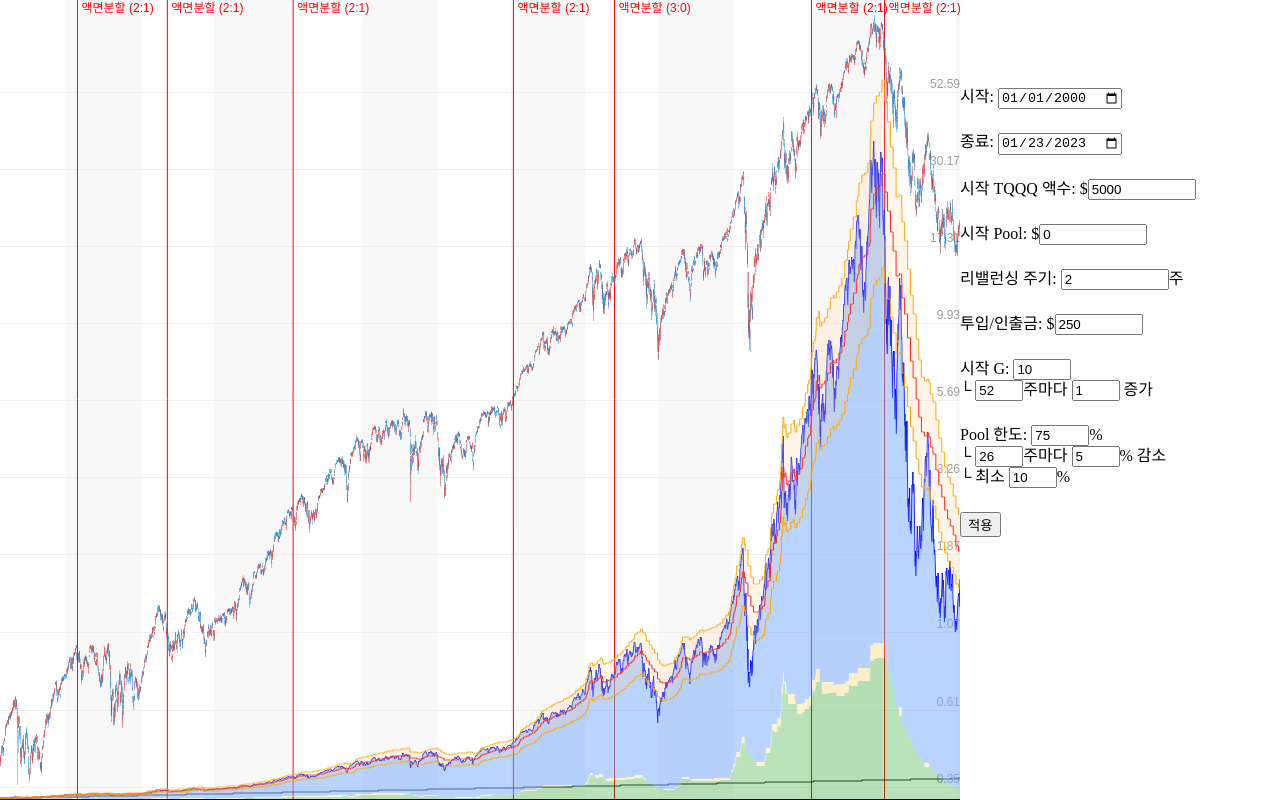
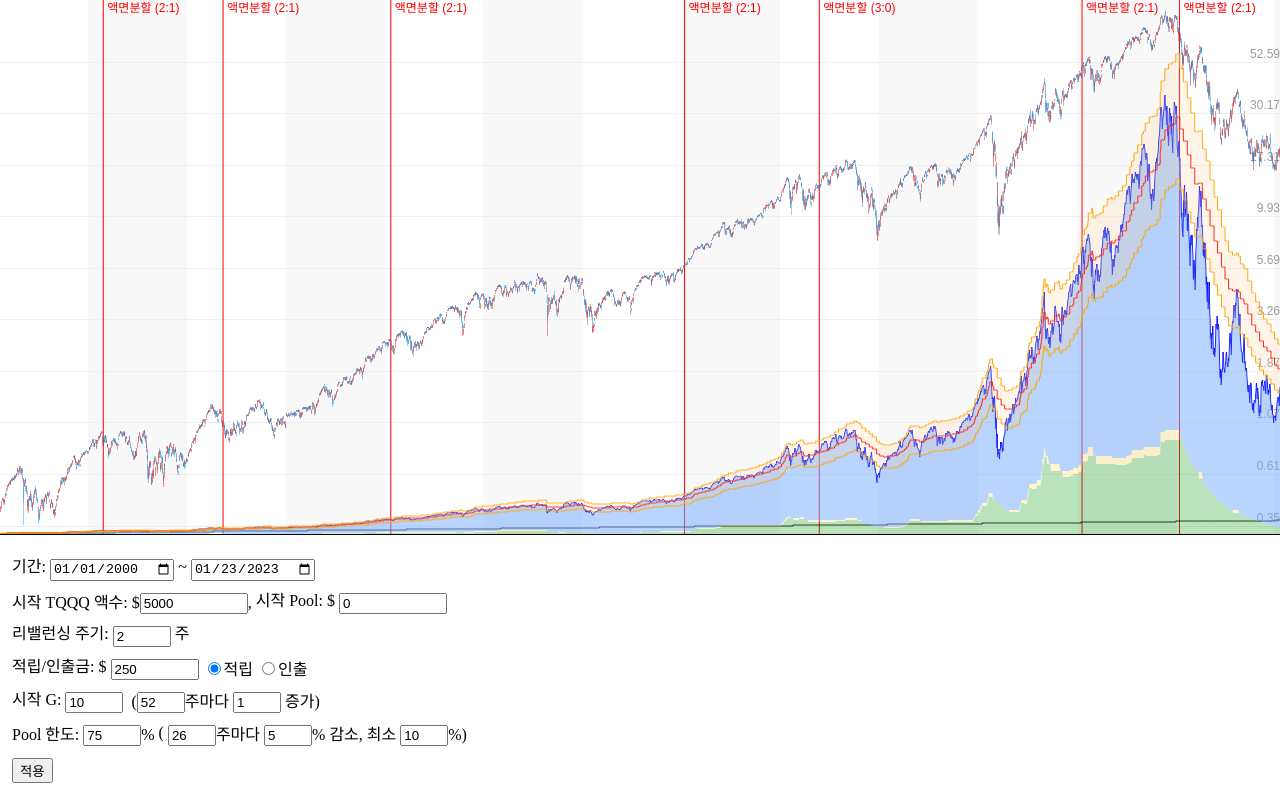
Before and after one commit to Droomii/vr-simul, a React (Create React App) app: page / in a window 1280 px wide. Built offline with nearby package versions, Linux system fonts and the light colour scheme.

Commit message:
change layout

```diff
--- a/src/App.css
+++ b/src/App.css
@@ -3,4 +3,5 @@
     height: 100vh;
     overflow: hidden;
     display: flex;
+    flex-direction: column;
 }
--- a/src/App.module.scss
+++ b/src/App.module.scss
@@ -9,18 +9,14 @@
     border-bottom: 1px solid black;
     flex-shrink: 0;
   }
-
-  .chartRSI {
-    height: 100px;
-    flex-shrink: 0;
-  }
 }
 
 .controlWrap {
-  width: 320px;
-  padding-top: 64px;
+  padding: 12px;
+  height: 360px;
   > div {
     margin-top: 12px;
-    padding-top: 12px;
+    display: flex;
+    gap: 4px;
   }
 }
--- a/src/common/component/settings/ChartSettings.tsx
+++ b/src/common/component/settings/ChartSettings.tsx
@@ -10,6 +10,7 @@ const ChartSettings = () => {
     const startStockRef = useRef<HTMLInputElement>(null);
     const startPoolRef = useRef<HTMLInputElement>(null);
     const weekCycleRef = useRef<HTMLInputElement>(null);
+    const depositRadioRef = useRef<HTMLInputElement>(null);
     const cycleDepositRef = useRef<HTMLInputElement>(null);
     const gradientRef = useRef<HTMLInputElement>(null);
     const gradientWeekRef = useRef<HTMLInputElement>(null);
@@ -51,7 +52,7 @@ const ChartSettings = () => {
         const gradient = Number(gradientRef.current?.value);
         const gradientWeek = Number(gradientWeekRef.current?.value);
         const gradientIncrease = Number(gradientIncreaseRef.current?.value);
-        const cycleDeposit = Number(cycleDepositRef.current?.value);
+        const cycleDeposit = Number(cycleDepositRef.current?.value) * (depositRadioRef.current?.checked ? 1 : -1);
         const settings: Partial<IVRSettings> = {
             startDate: startDateRef.current?.value,
             endDate: endDateRef.current?.value,
@@ -72,34 +73,33 @@ const ChartSettings = () => {
     }
 
     return <div className={styles.controlWrap}>
-        <div>시작: <input type={'date'} ref={startDateRef} defaultValue={settings.startDate}
-                        onChange={handleChangeStartDate}/></div>
-        <div>종료: <input type={'date'} ref={endDateRef} defaultValue={settings.endDate} onChange={handleChangeEndDate}/>
-        </div>
-        <div>시작 TQQQ 액수: $<input type={'number'} ref={startStockRef} onBlur={handleChangeInteger} min={0}
-                            defaultValue={settings.startStock} style={{width: 100}} step={1}/></div>
-        <div>시작 Pool: $<input type={'number'} ref={startPoolRef} onBlur={handleChangeInteger} min={0}
+        <div>기간: <input type={'date'} ref={startDateRef} defaultValue={settings.startDate}
+                        onChange={handleChangeStartDate}/> ~ <input type={'date'} ref={endDateRef} defaultValue={settings.endDate} onChange={handleChangeEndDate}/></div>
+        <div><span>시작 TQQQ 액수: $<input type={'number'} ref={startStockRef} onBlur={handleChangeInteger} min={0}
+                            defaultValue={settings.startStock} style={{width: 100}} step={1}/>,</span>
+        시작 Pool: $<input type={'number'} ref={startPoolRef} onBlur={handleChangeInteger} min={0}
                                  defaultValue={settings.startPool} style={{width: 100}} step={1}/></div>
         <div>리밸런싱 주기: <input type={'number'} ref={weekCycleRef} onBlur={handleChangeInteger} min={1}
-                             defaultValue={settings.weekCycleUnit} style={{width: 100}} step={1}/>주
+                             defaultValue={settings.weekCycleUnit} style={{width: 50}} step={1}/>주
         </div>
-        <div>투입/인출금: $<input type={'number'} ref={cycleDepositRef} onBlur={handleChangeInteger}
-                             defaultValue={settings.getCycleDeposit(0)} style={{width: 80}} step={1}/></div>
+        <div>적립/인출금: $<input type={'number'} ref={cycleDepositRef} min={0} onBlur={handleChangeInteger}
+                             defaultValue={settings.getCycleDeposit(0)} style={{width: 80}} step={1}/>
+            <label htmlFor={'deposit'}><input ref={depositRadioRef} id={'deposit'} type={'radio'} value={'deposit'} name={'deposit'} defaultChecked={true}/>적립</label>
+            <label htmlFor={'withdraw'}><input id={'withdraw'} type={'radio'} value={'withdraw'} name={'deposit'}/>인출</label>
+        </div>
         <div>시작 G: <input type={'number'} ref={gradientRef} min={1} onBlur={handleChangeInteger}
                           defaultValue={settings.getGradient(0)} style={{width: 50}} step={1}/>
-            <br/><span>└ <input type={'number'} ref={gradientWeekRef} min={1} onBlur={handleChangeInteger}
+            <br/><span> (<input type={'number'} ref={gradientWeekRef} min={1} onBlur={handleChangeInteger}
                                 defaultValue={52} style={{width: 40}} step={1}/>주마다 </span>
             <span><input type={'number'} ref={gradientIncreaseRef} min={0} onBlur={handleChangeInteger}
-                         defaultValue={1} style={{width: 40}} step={1}/> 증가 </span></div>
-        <div>Pool 한도: <input type={'number'} ref={poolLimitRef} min={1} onBlur={handleChangeInteger}
-                             defaultValue={settings.getPoolLimit(0) * 100} max={100} style={{width: 50}} step={1}/>%
-            <br/><span>└ <input type={'number'} ref={poolWeekRef} min={1} onBlur={handleChangeInteger}
+                         defaultValue={1} style={{width: 40}} step={1}/> 증가)</span></div>
+        <div><span>Pool 한도: <input type={'number'} ref={poolLimitRef} min={1} onBlur={handleChangeInteger}
+                                   defaultValue={settings.getPoolLimit(0) * 100} max={100} style={{width: 50}} step={1}/>%</span>
+            (<span><input type={'number'} ref={poolWeekRef} min={1} onBlur={handleChangeInteger}
                                 defaultValue={26} style={{width: 40}} step={1}/>주마다 </span>
             <span><input type={'number'} ref={poolDecreaseRef} min={0} max={100} onBlur={handleChangeInteger}
-                         defaultValue={5} style={{width: 40}} step={1}/>% 감소 </span>
-
-            <br/><span>└ 최소 <input type={'number'} ref={poolMinLimitRef} min={0} max={100} onBlur={handleChangeInteger}
-                                   defaultValue={10} style={{width: 40}} step={1}/>%</span>
+                         defaultValue={5} style={{width: 40}} step={1}/>% 감소, 최소 <input type={'number'} ref={poolMinLimitRef} min={0} max={100} onBlur={handleChangeInteger}
+                                   defaultValue={10} style={{width: 40}} step={1}/>%)</span>
         </div>
         <div>
         <button type={'button'} onClick={handleSubmit}>적용</button>
```
